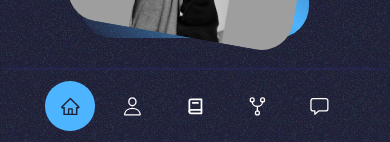
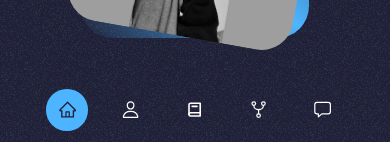
Before and after one commit to MaxVhanamane/portfolio-site-with-nextjs, a Next.js app: page / in a window 390 px wide. Shown: the part 702-844 px from the top of the page. Built offline with nearby package versions, Linux system fonts and the light colour scheme.

Commit message:
removed package-lock.json file

```diff
--- a/components/contact/Contact.js
+++ b/components/contact/Contact.js
@@ -96,6 +96,7 @@ function Contact() {
           </button>
         </form>
       </div>
+
     </section>
   );
 }
--- a/components/header/Header.js
+++ b/components/header/Header.js
@@ -28,6 +28,7 @@ else{
 
   navBarRef.current.style.backgroundImage="none";
   navBarRef.current.style.boxShadow='0 3px 3px #afafef';
+
 
 
 }
--- /dev/null
+++ b/pages/_document.js
@@ -0,0 +1,16 @@
+import { Html, Head, Main, NextScript } from 'next/document'
+
+export default function Document() {
+  return (
+    <Html lang="en">
+        <Head>
+        <meta httpEquiv="Content-Type" content="text/html; charset=utf-8" />
+<meta httpEquiv="Content-Type" content="text/html; charset=ISO-8859-1"/>
+        </Head>
+      <body>
+        <Main />
+        <NextScript />
+      </body>
+    </Html>
+  )
+}
--- a/styles/About.module.css
+++ b/styles/About.module.css
@@ -58,6 +58,7 @@
     margin: 0.5rem 0 2.6rem;
     color: var(--color-light-2);
     text-align: justify;
+    /* hyphens: auto; */
   }
   .about_icon {
     color: var(--color-primary);
--- a/styles/Footer.module.css
+++ b/styles/Footer.module.css
@@ -43,7 +43,7 @@
     margin-left: 8rem;
   }
   .hr{
-    border-top: 1.8px solid #2c2c6c ;
+    border-top: 1px solid var(--color-bg-variant-hr) ;
     margin:0 3rem 4rem 7.56rem;
   }
 
--- a/styles/Header.module.css
+++ b/styles/Header.module.css
@@ -88,7 +88,7 @@
   }
 
   .theme{
-    position:absolute;
+    position:fixed;
     top:3rem;
     right: 7rem;
     font-size: 1.5rem;
--- a/styles/Navbar.module.css
+++ b/styles/Navbar.module.css
@@ -39,7 +39,6 @@ background-image: url("/assets/otis-redding.png");
 
 
 
-/* For left navbar */
 
   /* Media Queries For (Medium Devices)*/
   @media only  screen and (max-width: 1024px) and (min-width: 768px) {
@@ -48,11 +47,43 @@ background-image: url("/assets/otis-redding.png");
   }
   .nav {
 
-    border-radius: 3rem;
+      /* box-shadow: 0px 1px 0px #2c2c6c inset !important; only top*/
+      box-shadow: none !important;
+      width: 100%;
+      border-radius: 0;
+      height: max-content;
+        display: flex;
+        flex-direction: row;
+        justify-content: center;
+        padding: 1rem 1rem;
+        z-index: 2;
+        position: fixed;
+        left:50%;
+        bottom: 0;
+        top:auto;
+        transform: translateX(-50%);
+        gap: 3rem;
+        backdrop-filter: blur(15);
+
+  }
+  .nav a {
+    background: transparent;
+    padding: 1rem;
+
+    font-size: 2rem;
+  }
+
+
+}
+
+/* Media Queries For (small Devices)*/
+@media screen and (max-width: 767.5px) {
+  .nav {
+    /* box-shadow: 0px 1px 0px #2c2c6c inset !important; only top*/
+    box-shadow: none !important;
+    width: 100%;
+    border-radius: 0;
     height: max-content;
-    background: rgba(0, 0, 0, 0.3);
-    box-shadow: none;
-
       display: flex;
       flex-direction: row;
       justify-content: center;
@@ -63,45 +94,15 @@ background-image: url("/assets/otis-redding.png");
       bottom: 0;
       top:auto;
       transform: translateX(-50%);
-      gap: 1.2rem;
+      gap: 1.4rem;
       backdrop-filter: blur(15);
-
-      width: 75%;
-      bottom:2rem;
-      padding: 0.7rem 1rem;
-
-  }
-  .nav a {
-    margin: 0.3rem 1.6rem;
-  font-size: 1.6rem;
   }
 
+  .nav a {
+    background: transparent;
+    padding: 0.7rem;
 
-}
-
-/* Media Queries For (small Devices)*/
-@media screen and (max-width: 767.5px) {
-  .nav {
-    box-shadow: 0 -5px 5px -5px #2c2c6c;
-
-    width: 100%;
-    border-radius: 0;
-    /* background: #1f1f38; */
-
-    height: max-content;
-    /* background: var(--color-bg); */
-      display: flex;
-      flex-direction: row;
-      justify-content: center;
-      padding: 0.7rem 0.7rem;
-      z-index: 2;
-      position: fixed;
-      left:50%;
-      bottom: 0;
-      top:auto;
-      transform: translateX(-50%);
-      gap: 0.8rem;
-      backdrop-filter: blur(15);
+    font-size: 1.2rem;
   }
 
 }
@@ -162,3 +163,44 @@ background-image: url("/assets/otis-redding.png");
   }
 
 } */
+
+
+
+
+/* different navbar style for medium devices  */
+/* @media only  screen and (max-width: 1024px) and (min-width: 768px) {
+  .container {
+    width: var(--container-width-md);
+  }
+  .nav {
+
+    border-radius: 3rem;
+    height: max-content;
+    background: rgba(0, 0, 0, 0.5);
+    box-shadow: none !important;
+
+      display: flex;
+      flex-direction: row;
+      justify-content: center;
+      padding: 0.7rem 0.7rem;
+      z-index: 2;
+      position: fixed;
+      left:50%;
+      bottom: 0;
+      top:auto;
+      transform: translateX(-50%);
+      gap: 1.2rem;
+      backdrop-filter: blur(15);
+
+      width: 75%;
+      bottom:2rem;
+      padding: 0.7rem 1rem;
+
+  }
+  .nav a {
+    margin: 0.3rem 1.6rem;
+  font-size: 1.6rem;
+  }
+
+
+} */
--- a/styles/Projects.module.css
+++ b/styles/Projects.module.css
@@ -5,14 +5,11 @@
   }
   .project_item {
     background: var(--color-bg-variant);
-    /* padding: 1.2rem; */
     border-radius: 1.8rem;
-    /* border: 1px solid transparent; */
     transition: var(--transition);
   }
 
   .project_item:hover {
-    /* border-color: var(--color-bg-variant); */
     background: var(--color-bg-2);
     /* transform: scale(1.05); */
 
@@ -36,19 +33,12 @@
   .ima{
     display: block;
     min-width: 100%;
-    height: 12.5rem;
+    height: 12rem;
     object-position: center;
     position: relative;
 object-fit: cover;
   }
-  /* .project_item_image > img{
-    display: block;
-    min-width: 100%;
-    height: 12rem;
 
-    object-fit: cover;
-    object-position: center;
-  } */
   .project_item_image > .content{
    position:absolute;
    inset: 0;
--- a/styles/globals.css
+++ b/styles/globals.css
@@ -43,6 +43,7 @@ a {
   --color-bg: #1f1f38;
   --color-bg-2: #7171ce;
   --color-bg-variant: #2c2c6c;
+  --color-bg-variant-hr: #2c2c6c;
   --color-primary: #4db5ff;
   --color-primary-variant: rgba(77, 181, 255, 0.4);
   --color-white: #fff;
@@ -66,6 +67,7 @@ a {
   --color-bg: #f8f0f0;
   --color-bg-2: #7171ce;
   --color-bg-variant: #2c2c6c;
+  --color-bg-variant-hr: rgb(175, 175, 239);
   --color-primary: #36a2ef;
   --color-primary-variant: rgba(77, 181, 255, 0.4);
   --color-white: rgb(0, 0, 0);
```
Also changed, not shown: 1 other file (tests, documents, lock files or other folders).
